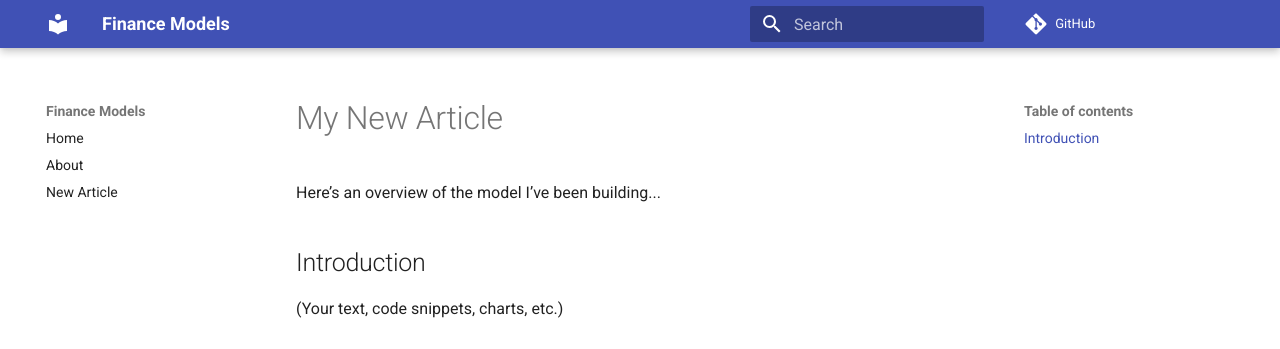
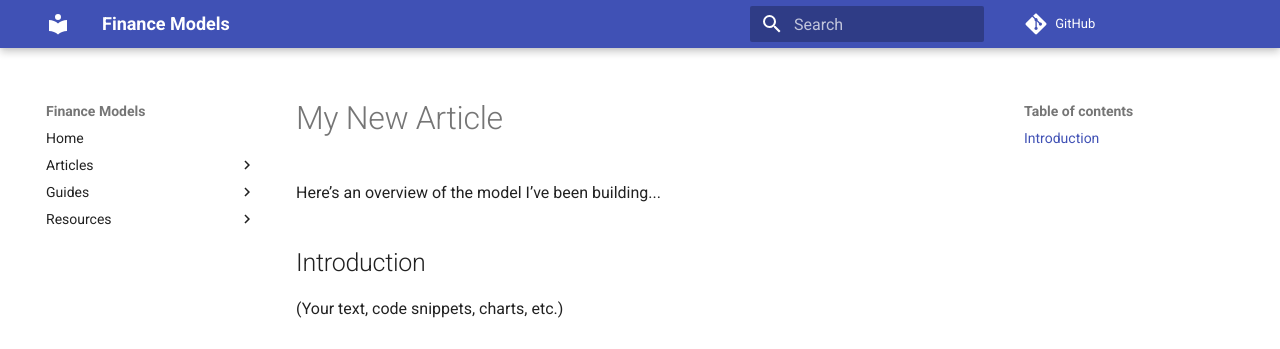
Before and after one commit to TheStatsProject/PP1A, an MkDocs documentation site: the page built from docs/models/my-new-article.md, in a window 1280 px wide. Shown: the top 349 px of the page. Built offline with MkDocs 1.6.1 and Material for MkDocs 9.7.7, drawn with Linux system fonts in a browser that asks for light colours; comment, search, counter and statistics services are not loaded; some of the changed lines change nothing that is shown.

Commit message:
Update mkdocs.yml

```diff
--- a/mkdocs.yml
+++ b/mkdocs.yml
@@ -3,7 +3,13 @@
   name: material
 repo_url: https://github.com/TheStatsProject/PP1A
 nav:
-nav:
   - Home: index.md
-  - About: about.md
-  - New Article: new-article.md
+  - Articles:
+      - New Article: new-article.md
+      - About: about.md
+  - Guides:
+      - Getting Started: getting-started.md
+      - Advanced Topics: advanced-topics.md
+  - Resources:
+      - FAQs: faqs.md
+      - API Reference: api-reference.md
```
